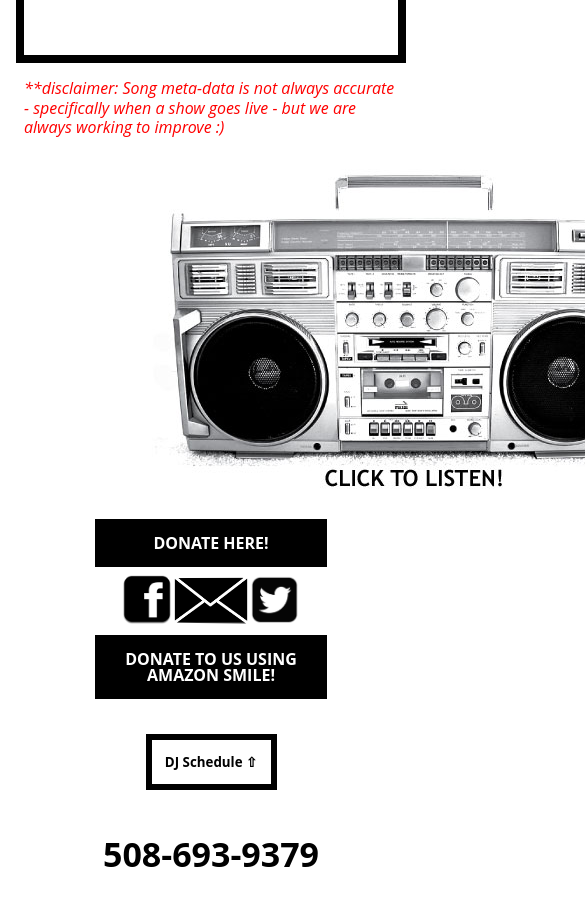
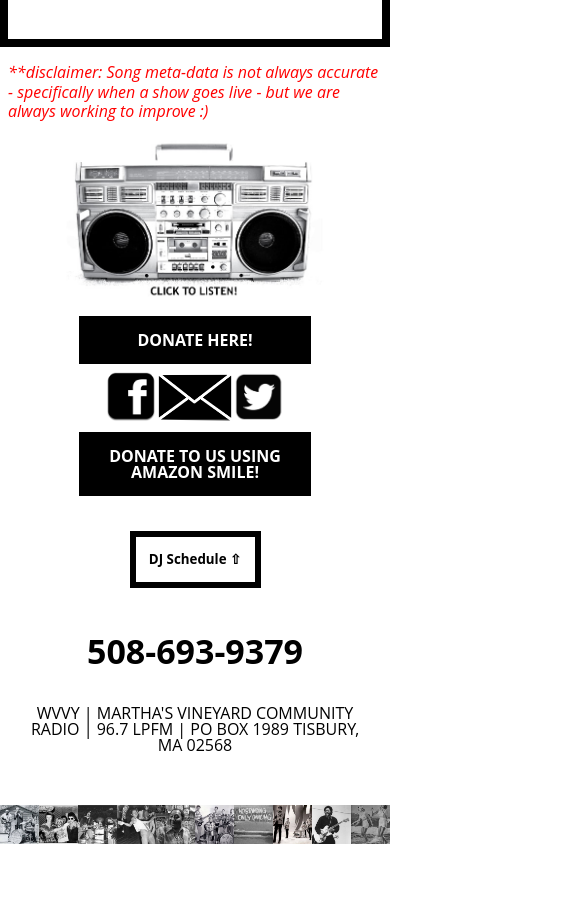
Before and after one commit to cmugla/wvvy-app, a React (Create React App) app: page / in a window 390 px wide. Shown: the part 2720-3628 px from the top of the page, 585 px wide, since content can reach past the window. After the commit the page ends 3564 px from the top, so only its background shows below. Built offline with nearby package versions, Linux system fonts and the light colour scheme; grey boxes are pictures that could not be loaded.

Commit message:
fix styles on mobile

```diff
--- a/src/components/Boombox.js
+++ b/src/components/Boombox.js
@@ -18,9 +18,11 @@ class Boombox extends PureComponent {
 
   render() {
     return (
-      <ListenButton onMouseEnter={this.handleHover} onMouseLeave={this.handleHover}>
-        <img src={this.state.isHovered ? boomColor : boom100} alt="Click here to listen!" />
-      </ListenButton>
+      <div style={{ width: '100vw' }}>
+        <ListenButton onMouseEnter={this.handleHover} onMouseLeave={this.handleHover}>
+          <img style={{ width: '100%' }} src={this.state.isHovered ? boomColor : boom100} alt="Click here to listen!" />
+        </ListenButton>
+      </div>
     )
   }
 }
--- a/src/index.css
+++ b/src/index.css
@@ -45,8 +45,7 @@ table {
 /* Styles */
 body {
   text-align: left;
-  font-family: "Open Sans", sans-serif;
-  padding: 1em; }
+  font-family: "Open Sans", sans-serif; }
 
 p {
   text-align: left;
```
